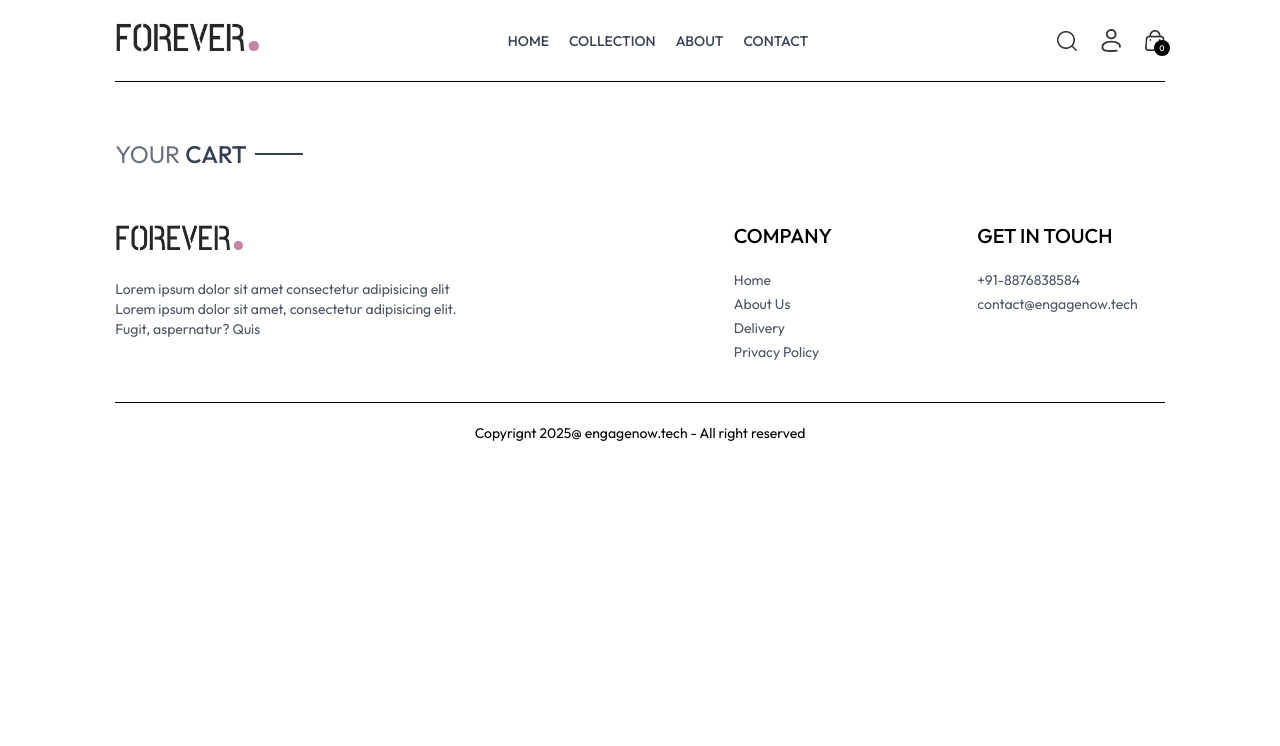
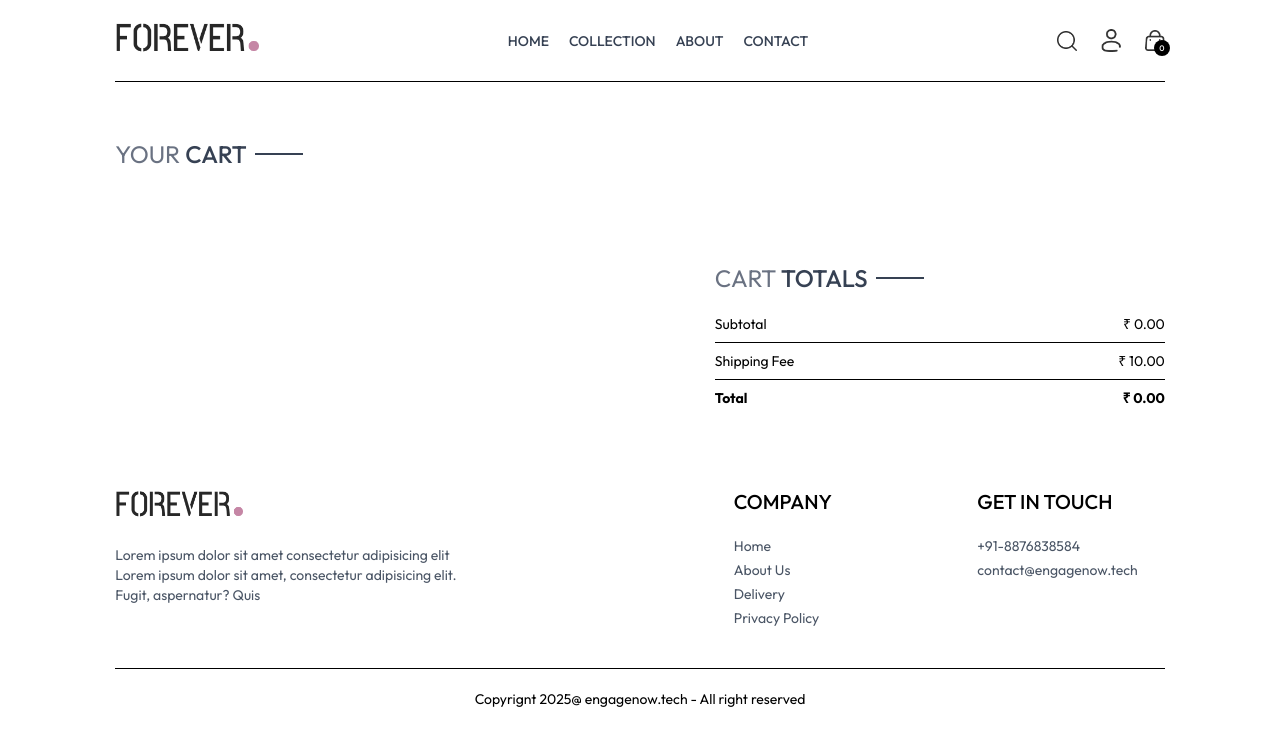
Before and after one commit to barmanb17/forever--eCommerce, a React (Vite) app in the folder frontend/: page /cart in a window 1280 px wide. Shown: the top 746 px of the page. Built offline with nearby package versions, Linux system fonts and the light colour scheme.

Commit message:
cart total done

```diff
--- /dev/null
+++ b/frontend/src/components/CartTotal.jsx
@@ -0,0 +1,35 @@
+import React, { useContext } from 'react'
+import { ShopContext } from '../context/ShopContext'
+import Title from './Title';
+
+const CartTotal = () => {
+
+    const {currency, delivery_fee, getCartAmount} = useContext(ShopContext);
+
+  return (
+    <div className='w-full'>
+        <div className='text-2xl'>
+            <Title text1={'CART'} text2={'TOTALS'}/>
+        </div>
+
+        <div className='flex flex-col gap-2 mt-2 text-sm'>
+            <div className='flex justify-between'>
+                <p>Subtotal</p>
+                <p>{currency} {getCartAmount()}.00</p>
+            </div>
+            <hr />
+            <div className='flex justify-between'>
+                <p>Shipping Fee</p>
+                <p>{currency} {delivery_fee}.00</p>
+            </div>
+            <hr />
+            <div className='flex justify-between'>
+                <b>Total</b>
+                <b>{currency} {getCartAmount() === 0 ? 0 : getCartAmount()+ delivery_fee}.00</b>
+            </div>
+        </div>
+    </div>
+  )
+}
+
+export default CartTotal
--- a/frontend/src/context/ShopContext.jsx
+++ b/frontend/src/context/ShopContext.jsx
@@ -58,8 +58,26 @@
     setCartItems(cartData);
 }
 
+const getCartAmount =  ()=> {
+    let totalAmount = 0;
+    for(const items in cartItems){
+        let itemInfo = products.find((product)=> product._id === items);
+        for(const item in cartItems[items]){
+            try {
+                if(cartItems[items][item]> 0){
+                    totalAmount += itemInfo.price * cartItems[items][item]
+                }
+            } catch (error) {
+
+            }
+        }
+
+    }
+    return totalAmount;
+}
+
     const value = {
-        products, currency, delivery_fee, search, setSearch, showSearch, setShowSearch, cartItems, addToCart, getCartCount, updateQuantity
+        products, currency, delivery_fee, search, setSearch, showSearch, setShowSearch, cartItems, addToCart, getCartCount, updateQuantity, getCartAmount
     }
 
     return (
--- a/frontend/src/pages/Cart.jsx
+++ b/frontend/src/pages/Cart.jsx
@@ -2,22 +2,23 @@
 import { ShopContext } from '../context/ShopContext'
 import Title from '../components/Title';
 import { assets } from '../assets/assets';
+import CartTotal from '../components/CartTotal';
 
 const Cart = () => {
 
-  const {products, currency, cartItems, updateQuantity} =useContext(ShopContext);
+  const { products, currency, cartItems, updateQuantity } = useContext(ShopContext);
 
   const [cartData, setCartData] = useState([]);
 
-  useEffect(()=> {
+  useEffect(() => {
     const tempData = [];
     for (const items in cartItems) {
       for (const item in cartItems[items]) {
-        if(cartItems[items][item]> 0) {
+        if (cartItems[items][item] > 0) {
           tempData.push({
             _id: items,
-            size:item,
-            quantity:cartItems[items][item]
+            size: item,
+            quantity: cartItems[items][item]
           })
         }
       }
@@ -25,38 +26,60 @@
     setCartData(tempData);
   }, [cartItems])
 
-
   return (
     <div className='border-t pt-14'>
       <div className='text-2xl mb-3'>
-        <Title text1={'YOUR'} text2={'CART'}/>
+        <Title text1={'YOUR'} text2={'CART'} />
       </div>
 
       <div className=''>
         {
-          cartData.map((item, index)=>{
-            const productData = products.find((product)=> product._id === item._id);
-            return(
+          cartData.map((item, index) => {
+            const productData = products.find((product) => product._id === item._id);
+            if (!productData) return null; // ✅ fix: prevent crash if product not found
+
+            return (
               <div key={index} className='py-4 border-t border-b text-gray-700 grid grid-cols-[4fr_0.5fr_0.5fr] sm:grid-cols-[4fr_2fr_0.5fr] items-center gap-4'>
-                <div className='flex items-start gap6'>
+                <div className='flex items-start gap-6'> {/* ✅ fix: gap6 → gap-6 */}
                   <img className='w-16 sm:w-20' src={productData.image[0]} alt="" />
-                    <div>
-                      <p className='text-sm sm:text-lg font-medium'>{productData.name }</p>
-                      <div className='flex items-center gap-5 mt-2'>
-                        <p>{currency}{productData.price}</p>
-                        <p className='px-2 sm:px-3 sm:py-1 border bg-slate-50'>{item.size}</p>
-                      </div>
+                  <div>
+                    <p className='text-sm sm:text-lg font-medium'>{productData.name}</p>
+                    <div className='flex items-center gap-5 mt-2'>
+                      <p>{currency}{productData.price}</p>
+                      <p className='px-2 sm:px-3 sm:py-1 border bg-slate-50'>{item.size}</p>
                     </div>
+                  </div>
                 </div>
-                <input onChange={(e)=>e.target.value === '' || e.target.value === '0' ? null : updateQuantity(item._id, item.size, Number(e.target.value)) } className='border max-w-10 sm:max-w-20 px-1 sm:px-2 py-1' type="number" min={1} defaultValue={item.quantity} />
-                <img onClick={()=> updateQuantity(item._id, item.size, 0)} className='w-4 mr-4 sm:w-5 cursor-pointer' src={assets.bin_icon} alt="" />
+                <input
+                  onChange={(e) =>
+                    e.target.value === '' || e.target.value === '0'
+                      ? null
+                      : updateQuantity(item._id, item.size, Number(e.target.value))
+                  }
+                  className='border max-w-10 sm:max-w-20 px-1 sm:px-2 py-1'
+                  type="number"
+                  min={1}
+                  defaultValue={item.quantity}
+                />
+                <img
+                  onClick={() => updateQuantity(item._id, item.size, 0)}
+                  className='w-4 mr-4 sm:w-5 cursor-pointer'
+                  src={assets.bin_icon}
+                  alt=""
+                />
               </div>
             )
           })
         }
       </div>
+
+      <div className='flex justify-end my-20'>
+        <div className='w-full sm:w-[450px]'>
+          <CartTotal />
+        </div>
+      </div>
     </div>
   )
 }
 
-export default Cart
+export default Cart;
```
